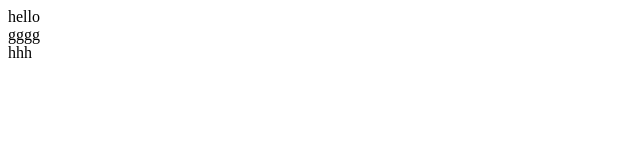
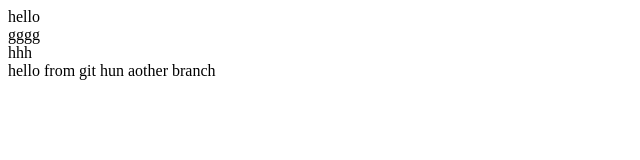
Before and after one commit to MohamedAli195/git, a plain HTML site: page index.html in a window 1280 px wide. Shown: the whole page, without its empty margins (0-640 px from the left). Drawn offline with Linux system fonts and the light colour scheme.

Commit message:
Update branch index.html

```diff
--- a/index.html
+++ b/index.html
@@ -10,6 +10,7 @@
     <div>hello</div>
     <div>gggg</div>
     <div>hhh</div>
+    <div>hello from git hun aother branch</div>
     <script src="main.js"></script>
 </body>
 </html>
```
